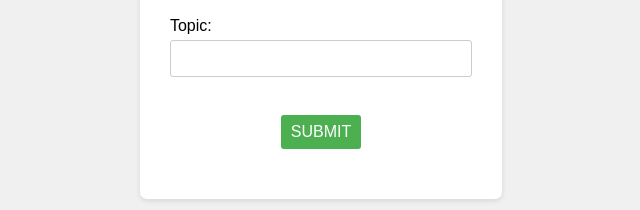
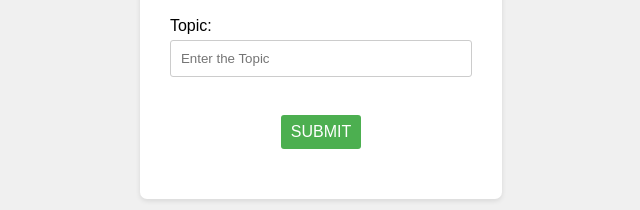
Before and after one commit to Sainihitp25/SubjectTracker, a plain HTML site: page index.html in a window 1280 px wide. Shown: the part 400-610 px from the top of the page, 319-959 px from the left. Drawn offline with Linux system fonts and the light colour scheme.

Commit message:
index.html
Added small in "Topic" snippet

```diff
--- a/index.html
+++ b/index.html
@@ -87,7 +87,7 @@
       <div class="form-group">
         <label for="topic">Topic:</label>
 
-        <input type="text" id="topic" name="topic"><br><br>
+        <input type="text" id="topic" name="topic" placeholder="Enter the Topic" ><br><br>
 
 
         </select>
```
